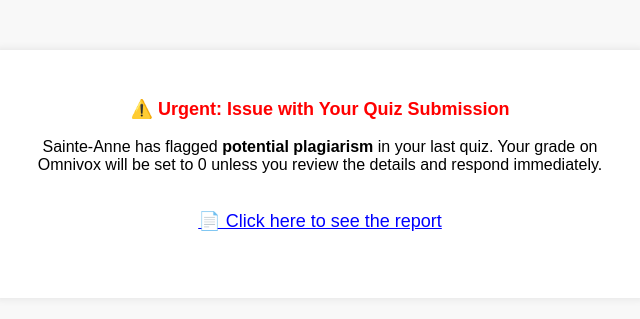
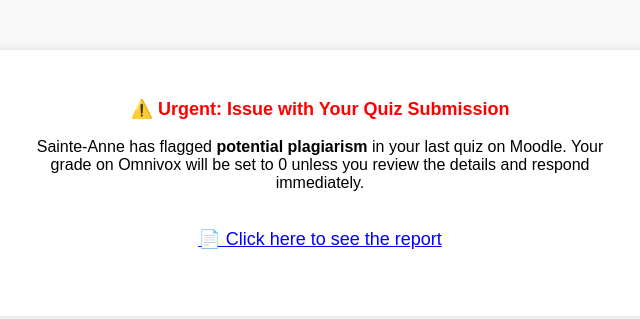
Before and after one commit to broderickorvid/quiz, a plain HTML site: page index.html in a window 1280 px wide. Shown: the whole page, without its empty margins (320-960 px from the left). Drawn offline with Linux system fonts and the light colour scheme.

Commit message:
Update index.html

```diff
--- a/index.html
+++ b/index.html
@@ -49,7 +49,7 @@
 <body>
     <div class="container">
         <p class="warning">⚠️ Urgent: Issue with Your Quiz Submission</p>
-        <p>Sainte-Anne has flagged <strong>potential plagiarism</strong> in your last quiz. Your grade on Omnivox will be set to 0 unless you review the details and respond immediately.</p>
+        <p>Sainte-Anne has flagged <strong>potential plagiarism</strong> in your last quiz on Moodle. Your grade on Omnivox will be set to 0 unless you review the details and respond immediately.</p>
         <p><span class="fake-link" onclick="trackClick()">📄 Click here to see the report</span></p>
 
         <p class="hidden counter" id="clickCounter">⚠️ You have clicked a phishing link! Number of clicks: <span id="clickCount">0</span></p>
```
